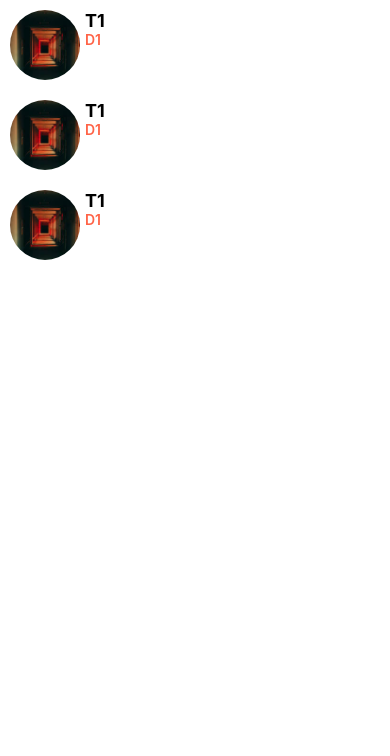
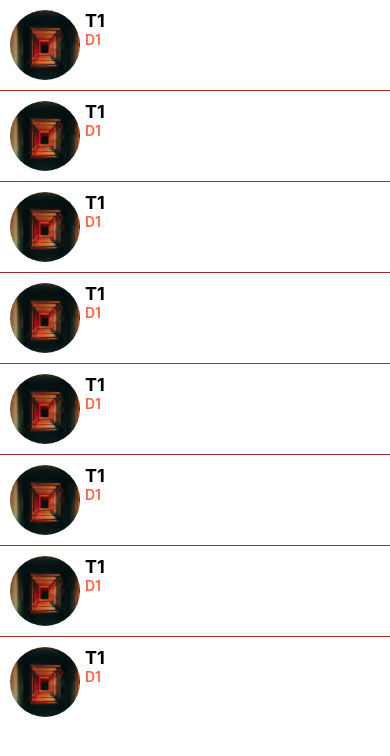
Before and after one commit to Qashu02/ReactnNativelearning, a React Native app in the folder DoneWithIt/: screen / in a window 390 px wide. Shown: the top 756 px of the page. Built offline with nearby package versions, Linux system fonts and the light colour scheme.

Commit message:
ItemSeprator Component

```diff
--- /dev/null
+++ b/DoneWithIt/app/components/itemSeprator.js
@@ -0,0 +1,15 @@
+import React from 'react';
+import { View,StyleSheet } from 'react-native';
+function itemSeprator(props) {
+    return (
+     <View style={styles.seprator}/>
+    );
+}
+const styles = StyleSheet.create({
+    seprator:{
+       width:'100%',
+       height:1,
+       backgroundColor:'brown'
+    }
+})
+export default itemSeprator;
--- a/DoneWithIt/app/screen/MessagesScreen.jsx
+++ b/DoneWithIt/app/screen/MessagesScreen.jsx
@@ -2,6 +2,7 @@ import React from 'react';
 import { FlatList, View,StyleSheet } from 'react-native';
 import ListItem from '../components/ListItem';
 import Screen from '../components/Screen';
+import itemSeprator from '../components/itemSeprator';
 
 function MessagesScreen(props) {
     const message=[
@@ -23,7 +24,39 @@ id:1,
 title:'T1',
 description:'D1',
 image:require("../assets/image.png")
-    }
+    },
+    {
+        id:1,
+        title:'T1',
+        description:'D1',
+        image:require("../assets/image.png")
+            },
+            {
+                id:1,
+                title:'T1',
+                description:'D1',
+                image:require("../assets/image.png")
+                    },
+                    {
+                        id:1,
+                        title:'T1',
+                        description:'D1',
+                        image:require("../assets/image.png")
+                            }
+                            ,  {
+                                id:1,
+                                title:'T1',
+                                description:'D1',
+                                image:require("../assets/image.png")
+                                    }
+                                    ,  {
+                                        id:1,
+                                        title:'T1',
+                                        description:'D1',
+                                        image:require("../assets/image.png")
+                                            }
+                                            ,
+
 
 ]
     return (
@@ -34,7 +67,9 @@ image:require("../assets/image.png")
       renderItem={({item})=><ListItem
       title={item.title}
       subtitle={item.description}
-      image={item.image}/>}
+      image={item.image}/>
+    }
+ItemSeparatorComponent={itemSeprator}
       >
 
       </FlatList>
```
